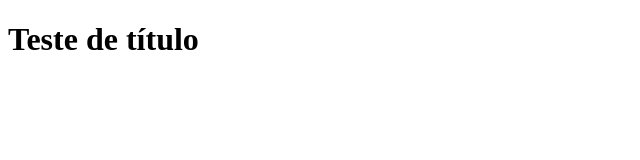
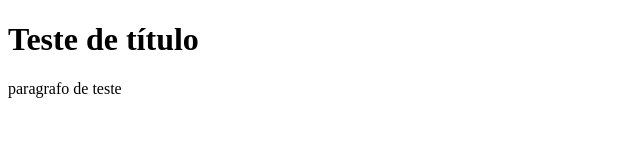
Before and after one commit to tapmorales/projeto-silvia-silveira, a plain HTML site: page index.html in a window 1280 px wide. Shown: the whole page, without its empty margins (0-640 px from the left). Drawn offline with Linux system fonts and the light colour scheme.

Commit message:
incluindo paragrafo

```diff
--- a/index.html
+++ b/index.html
@@ -6,5 +6,7 @@
 </head>
 <body>
     <h1>Teste de título</h1>
+
+    <p> paragrafo de teste</p>
 </body>
 </html>
```
